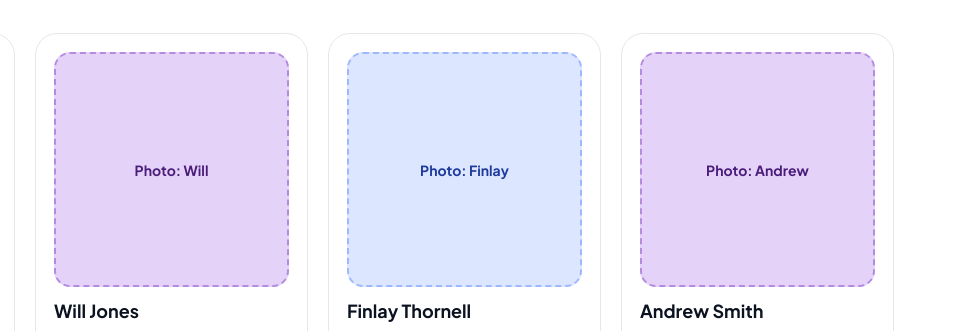
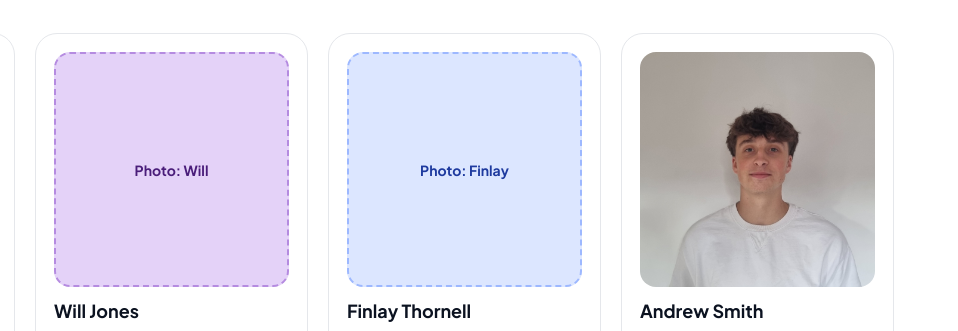
Before and after one commit to andrewsmith5342/eventli, a website: page index.html in a window 1280 px wide. Shown: the part 5999-6330 px from the top of the page, 322-1280 px from the left. Drawn offline with Linux system fonts and the light colour scheme.

Commit message:
Andrew image

```diff
--- a/index.html
+++ b/index.html
@@ -394,7 +394,7 @@
             class="sr-only">, Finlay Thornell</span></a>
       </li>
       <li class="member">
-        <div class="placeholder placeholder--lilac member__photo">Photo: Andrew</div><strong class="member__name">Andrew
+        <div class="member__frame"><img class="member__photo" src="images/Andrew.png" alt="Andrew Smith" width="400" height="400"></div><strong class="member__name">Andrew
           Smith</strong><span class="member__role">Head of Engineering</span><span class="member__bio">Runs engineering so the
           roadmap actually ships.</span><a class="member__link" href="https://www.linkedin.com/in/andrew-smith-ba44151a5/"
           target="_blank" rel="noopener noreferrer">LinkedIn<span class="sr-only">, Andrew Smith</span></a>
```
Also changed, not shown: images/Andrew.png (added).
